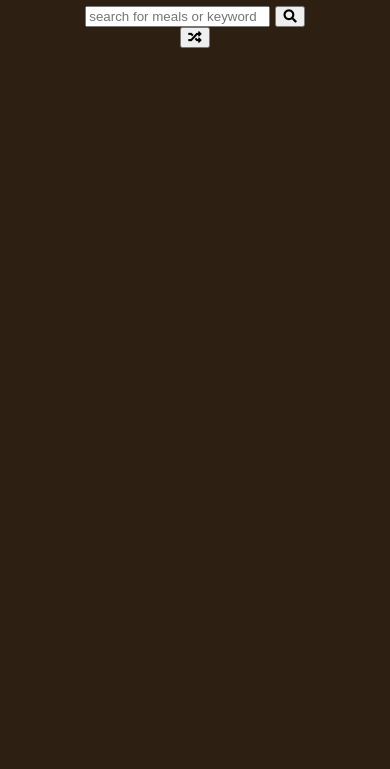
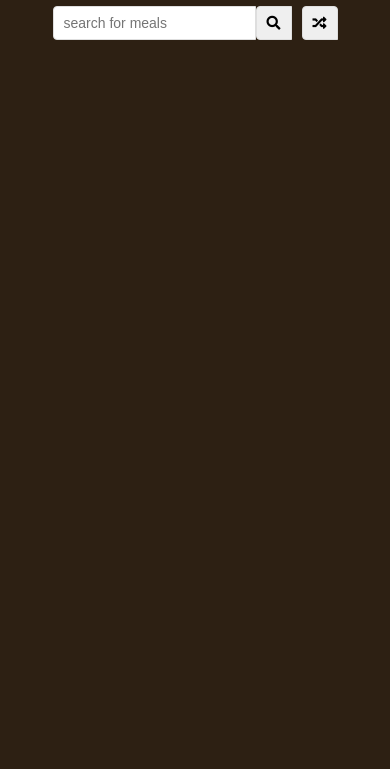
Before and after one commit to sadafamininia99/-Meal-Finder-Fetch-MealDB-API, a plain HTML site: page index.html in a window 390 px wide. Shown: the part 75-844 px from the top of the page. Drawn offline with Linux system fonts and the light colour scheme.

Commit message:
css done and also its responsive

```diff
--- a/index.html
+++ b/index.html
@@ -18,7 +18,7 @@
             <form  class="flex" id="submit">
                 <input type="
                 " id="search"
-                placeholder="search for meals or keyword">
+                placeholder="search for meals">
                 <button class="search-btn" type="submit">
                     <i class="fas fa-search">
                     </i>
--- a/style.css
+++ b/style.css
@@ -16,3 +16,43 @@ body{
     justify-content: center;
     text-align: center;
 }
+.flex{
+    display: flex;
+}
+
+input,
+button{
+    border: 1px solid #dedede;
+    border-top-left-radius: 4px;
+    border-bottom-left-radius: 4px;
+    font-size: 14px;
+    padding:8px 10px;
+    margin: 0;
+}
+
+input[type='text']{
+    width:300px;
+}
+.searchh-btn{
+    cursor: pointer;
+    border-left: 0;
+    border-radius: 0;
+    border-top-left-radius:4px;
+    border-top-right-radius: 4px; ;
+
+}
+.random-btn{
+    cursor: pointer;
+    margin-left: 10px;
+    border-top-left-radius:4px;
+    border-top-right-radius: 4px;
+}
+@media (max-width:800px){}
+
+@media (max-width:700px){}
+
+@media (max-width:500px) {
+    input[type='text']{
+        width:100%;
+    }
+}
```
